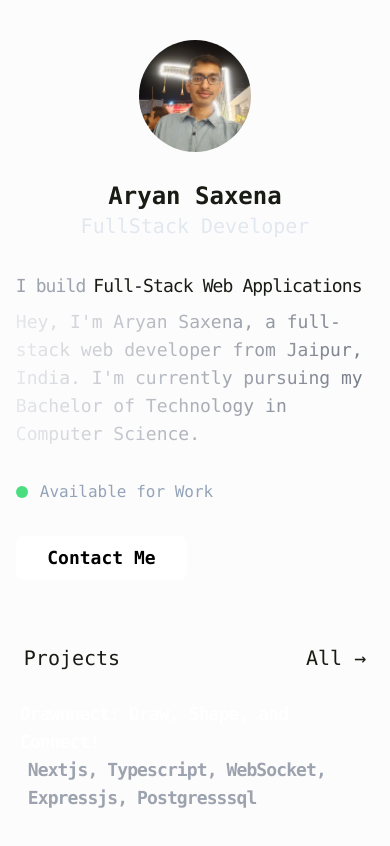
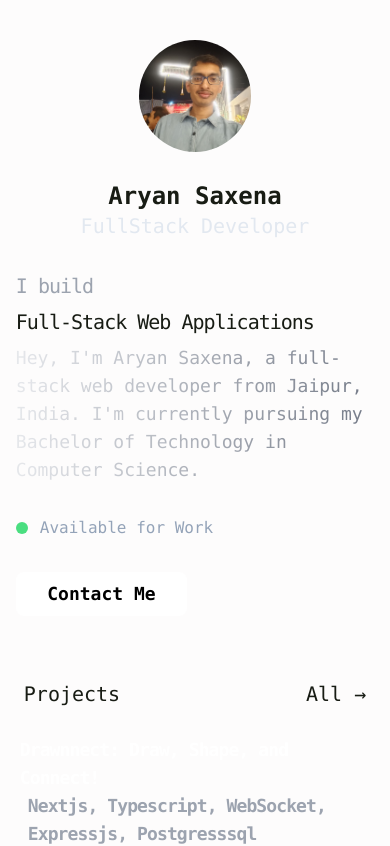
Before and after one commit to aryancs01/aryan_portfolio, a Next.js app: page / in a window 390 px wide. Shown: the top 846 px of the page. Built offline with nearby package versions, Linux system fonts and the light colour scheme.

Commit message:
fix responsive heading

```diff
--- a/app/(components)/MyPage.tsx
+++ b/app/(components)/MyPage.tsx
@@ -23,14 +23,14 @@ export default function MyPage() {
                     alt="My Image"
                 />
             </div>
-            <div className="flex flex-col">
+            <div className="flex flex-col ">
                 <h4 className="text-2xl font-semibold md:text-left text-center">Aryan Saxena</h4>
                 <h4 className="text-xl text-slate-200 animate-slideLeft">FullStack Developer</h4>
             </div>
         </div>
         <div className="mt-6 md:p-0 p-2">
-            <div className="flex gap-2 md:text-2xl text-lg tracking-tighter">
-                <h4 className="text-gray-400 ">I build</h4>
+            <div className="flex gap-2 md:text-2xl md:flex-row flex-col text-xl  tracking-tighter">
+                <h4 className="text-gray-400  ">I build</h4>
                 <h4 className="animate-slideDown md:underline underline-offset-4 decoration-wavy decoration-red-300">Full-Stack Web Applications</h4>
             </div>
             <div className="mt-2">
```
